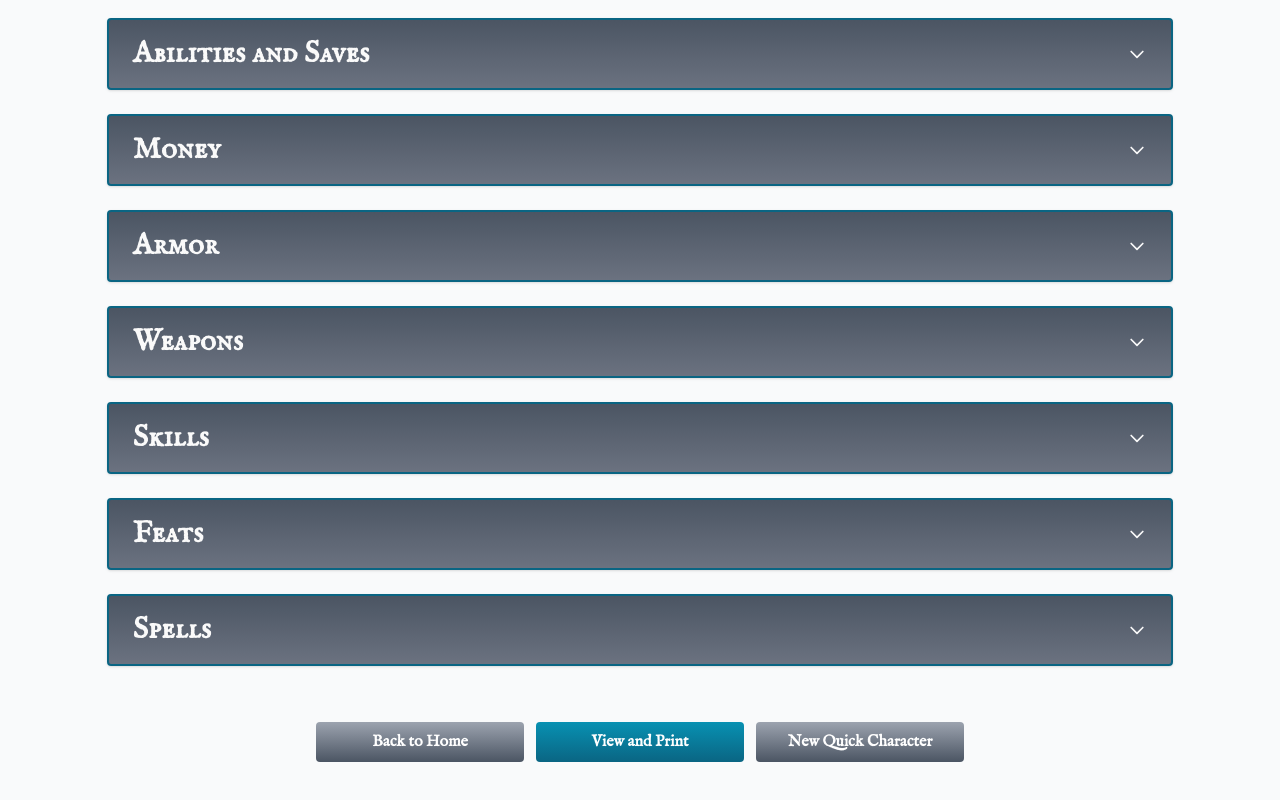
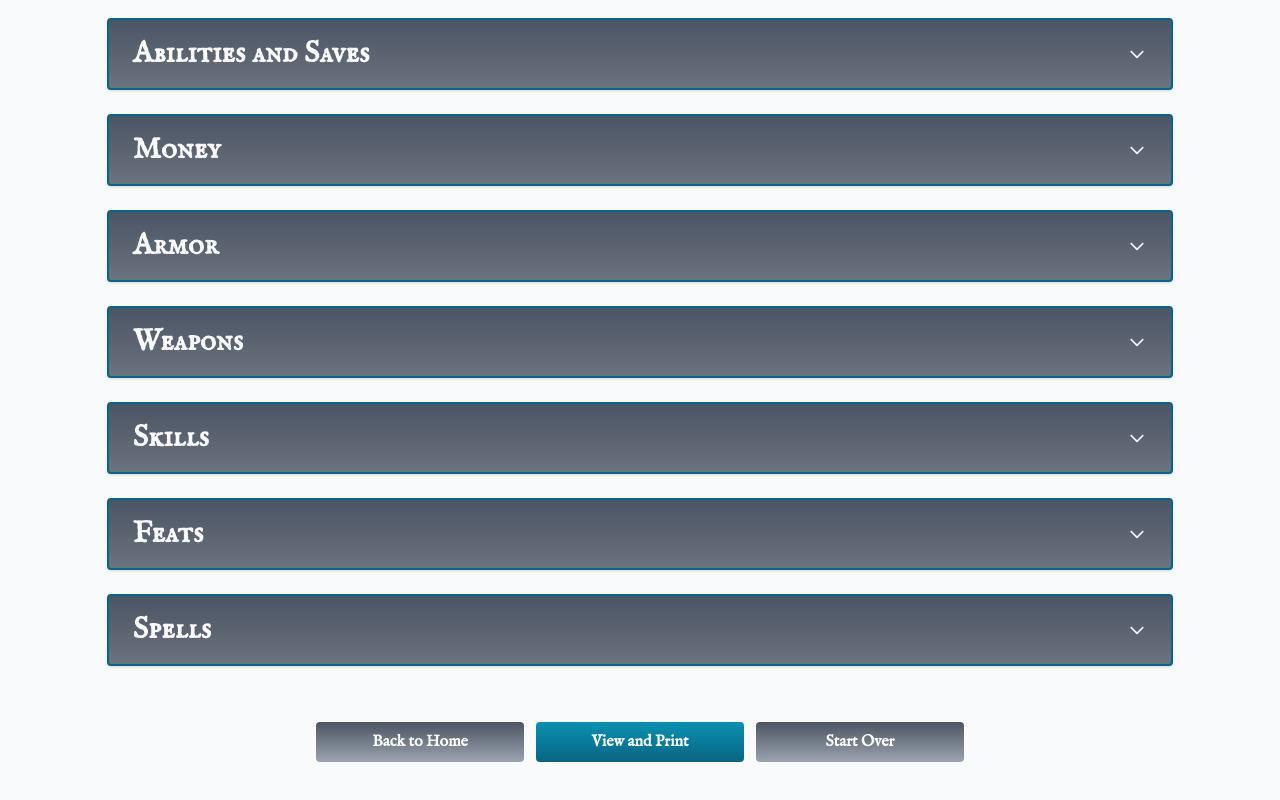
Before and after one commit to robotlions/dnd35-next, a Next.js app: page /standard in a window 1280 px wide. Shown: the part 502-1302 px from the top of the page. Built offline with nearby package versions, Linux system fonts and the light colour scheme.

Commit message:
adds custom button component but doesn't fully replace all buttons yet

```diff
--- a/src/app/custom/page.js
+++ b/src/app/custom/page.js
@@ -1,6 +1,5 @@
 "use client";
 import { useState, useEffect, useRef } from "react";
-import Image from "next/image";
 import { AccordionMulti } from "../ui/Accordion";
 import * as CharInfo from "../components/CharInfo";
 import { NewScores } from "../components/AbilityScores";
@@ -16,6 +15,7 @@ import { BannerCard } from "../ui/BannerCard";
 import chaoticTile from "../../../public/images/chaoticTile.png";
 import Modal from "../ui/Modal";
 import Link from "next/link";
+import { CustomButton } from "../ui/Buttons";
 
 export default function Custom() {
   const [selectedRace, setSelectedRace] = useState("human");
@@ -48,9 +48,7 @@ export default function Custom() {
   const [munchkinMode, setMunchkinMode] = useState(true);
   const [basicEdited, setBasicEdited] = useState(false);
   const [spellCaster, setSpellCaster] = useState(false);
-  const [show, setShow] = useState(false);
   const [baseAttack, setBaseAttack] = useState(0);
-  const [quickCreate, setQuickCreate] = useState(false);
   const [isModalOpen, setIsModalOpen] = useState(false);
 
 
@@ -520,6 +518,7 @@ export default function Custom() {
           </button>
         </Link>
       </div>
+      <CustomButton label="Test Button" color="lawful" onClick={()=>alert("test successful")}/>
     </div>
   );
 }
--- a/src/app/standard/page.js
+++ b/src/app/standard/page.js
@@ -15,6 +15,8 @@ import lawfulTile from "../../../public/images/lawfulTile.png";
 import { BannerCard } from "../ui/BannerCard";
 import Modal from "../ui/Modal";
 import Link from "next/link";
+import { CustomButton } from "../ui/Buttons";
+import Custom from "../custom/page";
 
 
 
@@ -514,22 +516,10 @@ export default function Standard() {
       </div>
       <div className="flex gap-3 justify-center mb-20">
         <Link href="/">
-          <button className="min-w-52 font-[family-name:var(--font-imFell)] px-4 py-2 text-white font-semibold rounded bg-gradient-to-b from-gray-400 to-gray-600 hover:bg-gradient-to-b hover:from-sky-500 hover:to-sky-700">
-            Back to Home
-          </button>
+          <CustomButton color="gray" label="Back to Home" />
         </Link>
-        <button
-          onClick={() => setIsModalOpen(true)}
-          className="min-w-52 font-[family-name:var(--font-imFell)] px-4 py-2 text-white font-semibold rounded bg-gradient-to-b from-cyan-600 to-lawfulBlue hover:bg-gradient-to-b hover:from-sky-500 hover:to-sky-700"
-        >
-          View and Print
-        </button>
-        <button
-          className="min-w-52 font-[family-name:var(--font-imFell)] px-4 py-2 text-white font-semibold rounded bg-gradient-to-b from-gray-400 to-gray-600 hover:bg-gradient-to-b hover:from-sky-500 hover:to-sky-700"
-          onClick={() => window.location.reload()}
-        >
-          New Quick Character
-        </button>
+       <CustomButton color="lawful" label="View and Print" onClick={() => setIsModalOpen(true)} />
+       <CustomButton color="gray" label="Start Over" onClick={() => window.location.reload()} />
       </div>
     </div>
   );
--- /dev/null
+++ b/src/app/ui/Buttons.js
@@ -0,0 +1,27 @@
+export function CustomButton(props) {
+  let color;
+
+  switch (props.color) {
+    case "gray":
+      color = "from-gray-600 to-gray-400";
+      break;
+    case "lawful":
+      color = "from-cyan-600 to-lawfulBlue";
+      break;
+    case "neutral":
+      color = "from-emerald-600 to-neutralGreen";
+    break;
+    case "chaotic":
+      color = "from-red-700 to-chaoticRed";
+      break;
+  }
+
+  return (
+    <button
+      className={`min-w-52 font-[family-name:var(--font-imFell)] px-4 py-2 text-white font-semibold rounded bg-gradient-to-b ${color} hover:bg-gradient-to-b hover:from-sky-500 hover:to-sky-700`}
+      onClick={props.onClick}
+    >
+      {props.label}
+    </button>
+  );
+}
```
